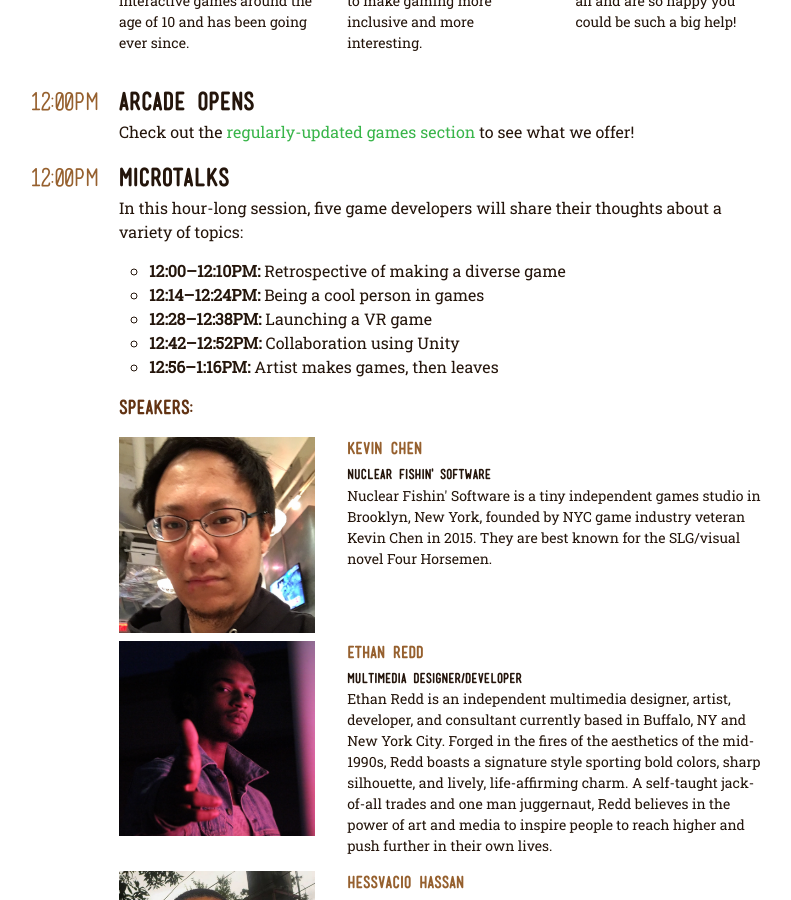
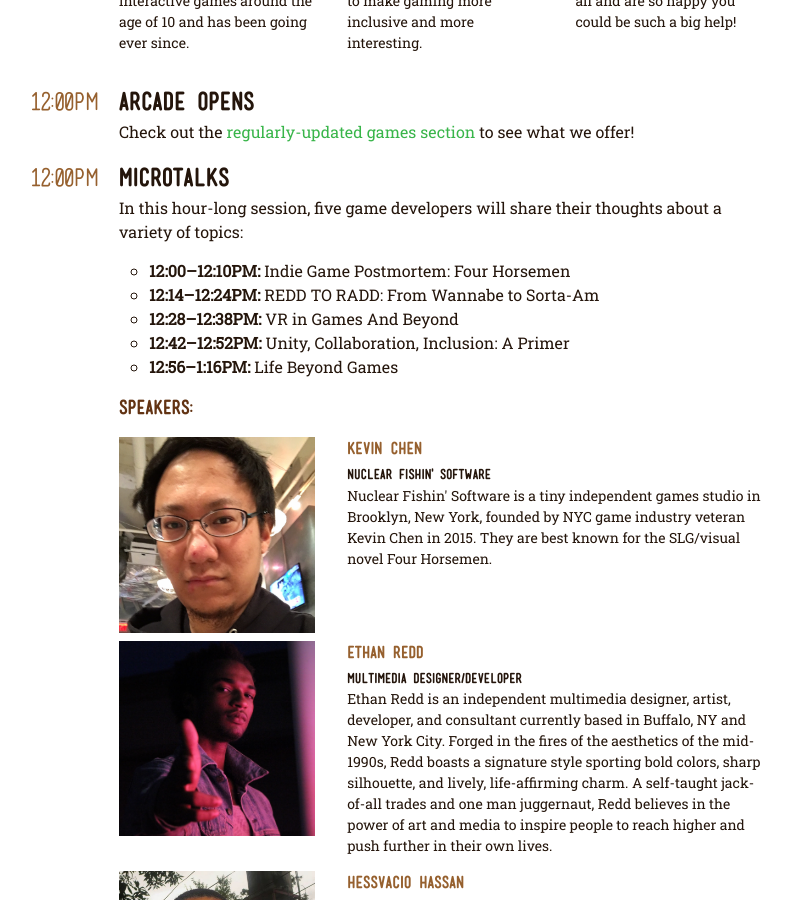
Before and after one commit to BrooklynGamery/gdocexpo, a Jekyll site: the page built from schedule/index.html, in a window 1280 px wide and 900 px high, scrolled down 818 px. Shown: the whole window, without its empty margins (239-1030 px from the left). Built offline with Jekyll 4.4.1, drawn with Linux system fonts in a browser that asks for light colours; comment, search, counter and statistics services are not loaded.

Commit message:
updated microtalk titles

```diff
--- a/_data/talks.yml
+++ b/_data/talks.yml
@@ -26,11 +26,11 @@
   time: 12:00PM
   description: 'In this hour-long session, five game developers will share their thoughts about a variety of topics:
   <ul>
-  <li><strong>12:00–12:10PM:</strong> Retrospective of making a diverse game</li>
-  <li><strong>12:14–12:24PM:</strong> Being a cool person in games</li>
-  <li><strong>12:28–12:38PM:</strong> Launching a VR game</li>
-  <li><strong>12:42–12:52PM:</strong> Collaboration using Unity</li>
-  <li><strong>12:56–1:16PM:</strong> Artist makes games, then leaves</li>
+  <li><strong>12:00–12:10PM:</strong> Indie Game Postmortem: Four Horsemen</li>
+  <li><strong>12:14–12:24PM:</strong> REDD TO RADD: From Wannabe to Sorta-Am</li>
+  <li><strong>12:28–12:38PM:</strong> VR in Games And Beyond</li>
+  <li><strong>12:42–12:52PM:</strong> Unity, Collaboration, Inclusion: A Primer</li>
+  <li><strong>12:56–1:16PM:</strong> Life Beyond Games</li>
   </ul>'
   speakers:
     - name: Kevin Chen
```
